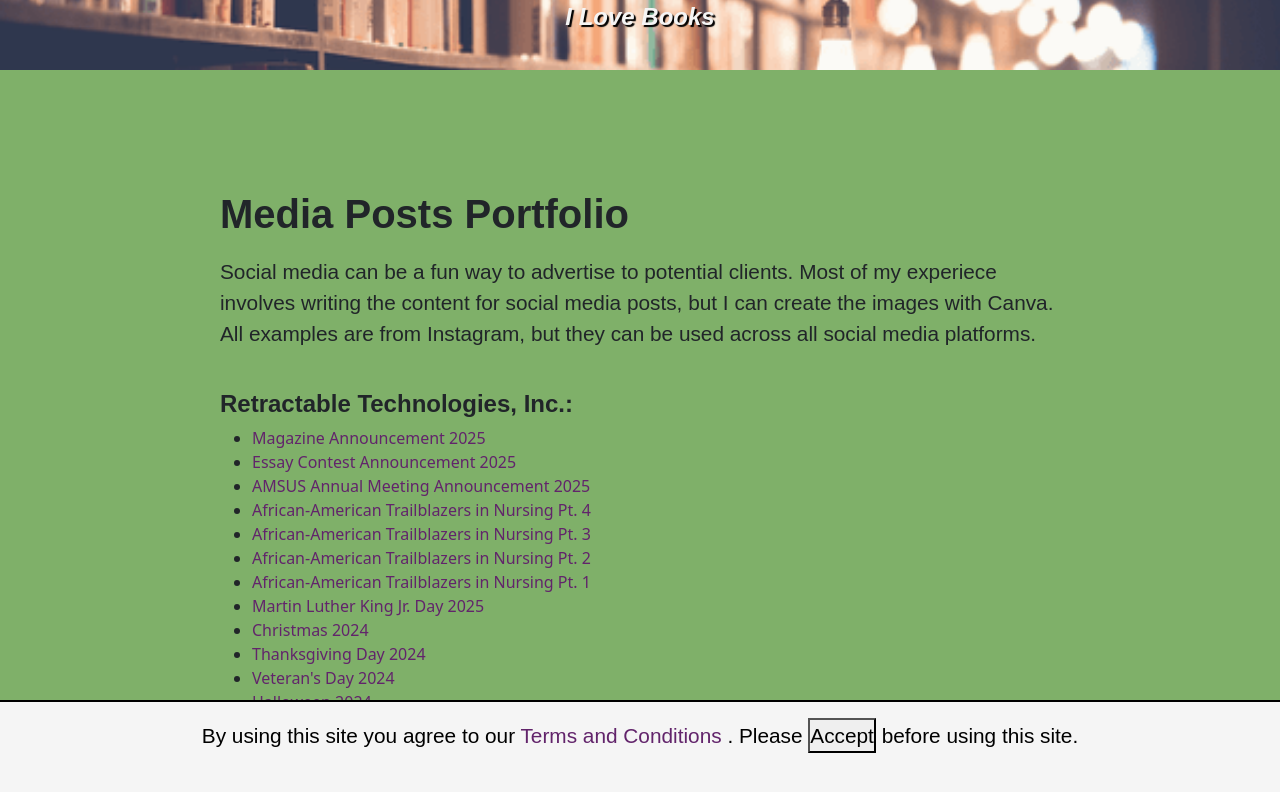
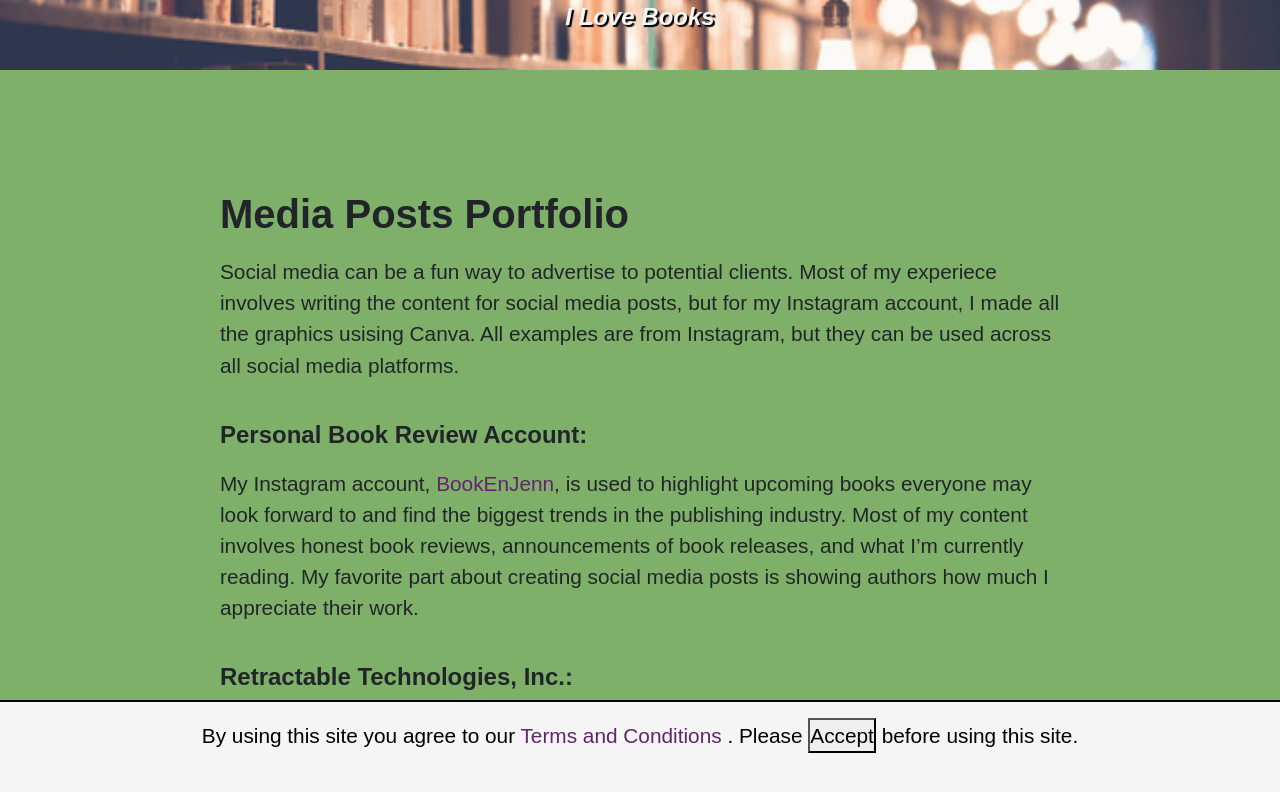
Before and after one commit to CGitHubJ/CGitHubJ.github.io, a Jekyll site: the page built from mediaposts.md, in a window 1280 px wide and 900 px high, scrolled down 448 px. Shown: the top 792 px of the window. Built offline with Jekyll 4.4.1, drawn with Linux system fonts in a browser that asks for light colours; nearby versions of some CDN libraries; some web fonts are replaced; some of the changed text lies outside the part shown.

Commit message:
media update

```diff
--- a/mediaposts.md
+++ b/mediaposts.md
@@ -4,9 +4,16 @@ layout: portfolio
 
 <h1>Media Posts Portfolio</h1>
 
-Social media can be a fun way to advertise to potential clients. Most of my experiece involves writing the content for social media posts, but I can create the images with Canva. All examples are from Instagram, but they can be used across all social media platforms.
+Social media can be a fun way to advertise to potential clients. Most of my experiece involves writing the content for social media posts, but for my Instagram account, I made all the graphics usising Canva. All examples are from Instagram, but they can be used across all social media platforms.
+
+<h4>Personal Book Review Account:</h4>
+
+My Instagram account, <a href="https://www.instagram.com/bookenjenn/"> BookEnJenn</a>, is used to highlight upcoming books everyone may look forward to and find the biggest trends in the publishing industry. Most of my content involves honest book reviews, announcements of book releases, and what I'm currently reading. My favorite part about creating social media posts is showing authors how much I appreciate their work.
 
 <h4>Retractable Technologies, Inc.:</h4>
+
+While working at Retractable Technologies, I wrote the captions for all examples below so that we can drive more viewers to the company webpage while updating everyone on the company's acheivements, upcoming conventions that RTI will be part of, and how nurses can enter in the latest essay contest!
+
 <ul>
 <li><a href="https://www.instagram.com/p/DGL0oOSyI2v/?img_index=1">Magazine Announcement 2025</a></li>
 <li><a href="https://www.instagram.com/p/DGyfgxES9Cg/?img_index=1">Essay Contest Announcement 2025</a></li>
```
Also changed, not shown: other parts of mediaposts.md (+0 -4 lines).
